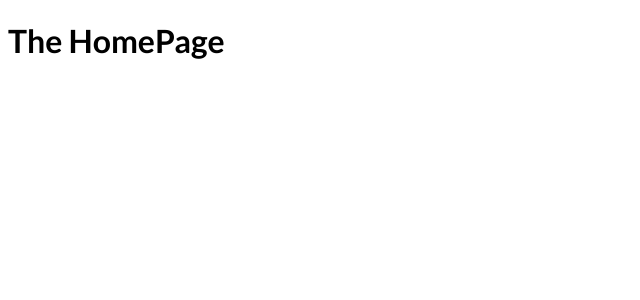
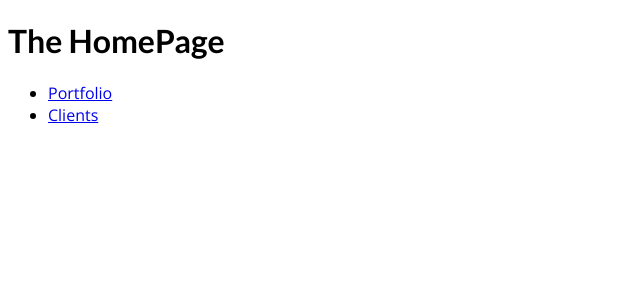
Before and after one commit to UEirt365/learn-nextjs-udemy, a Next.js app in the folder 03-page_and_file_base_routing/: page / in a window 1280 px wide. Shown: the top 300 px of the page, without its empty margins (0-640 px from the left). Built offline with nearby package versions, Linux system fonts and the light colour scheme.

Commit message:
03 - (60) Navigation with the Link Component

```diff
--- a/03-page_and_file_base_routing/pages/index.js
+++ b/03-page_and_file_base_routing/pages/index.js
@@ -1,7 +1,17 @@
+import Link from "next/link";
+
 function HomePage() {
   return (
     <div>
       <h1>The HomePage</h1>
+      <ul>
+        <li>
+          <Link href={"/portfolio"}>Portfolio</Link>
+        </li>
+        <li>
+          <Link href={"/clients"}>Clients</Link>
+        </li>
+      </ul>
     </div>
   );
 }
```
